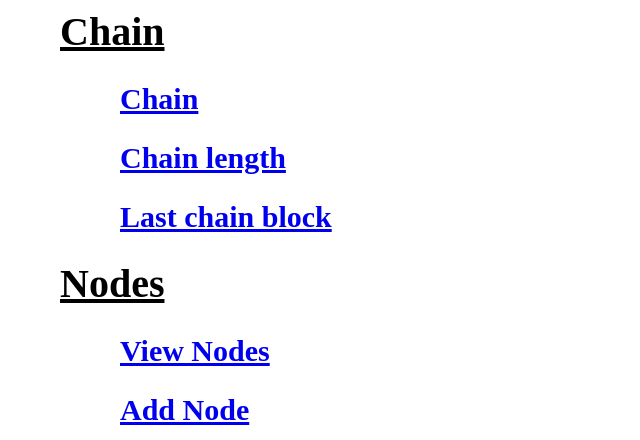
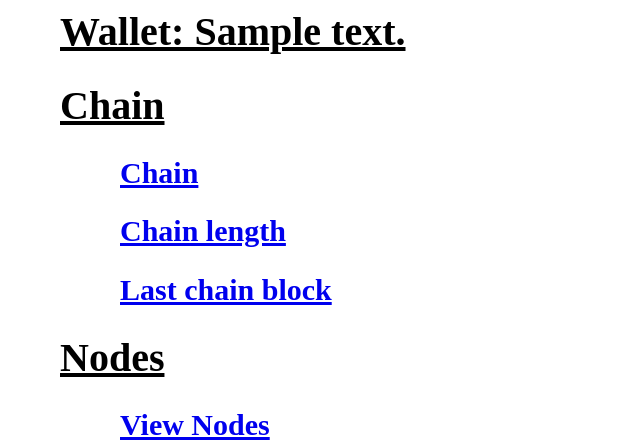
Before and after one commit to ramonus/bchain, a Flask app: template templates/index.html in a window 1280 px wide. Shown: the top 440 px of the page, without its empty margins (0-640 px from the left). Run offline with Flask 2, Linux system fonts and the light colour scheme; the template is opened without the code that fills it: most values are stand-ins (such as "Sample title", 1, 10 or a date in 2020); parts of the project's set-up code (start-up, migrations or seed data) failed here and were passed over.

Commit message:
Minor fix

```diff
--- a/server.py
+++ b/server.py
@@ -310,7 +310,7 @@ This section will be a test gui to simplify debugging
 
 @app.route("/")
 def root():
-    return render_template('index.html')
+    return render_template('index.html',wallet=blockchain.wallet)
 
 @app.route("/new_transaction")
 def ntransaction():
--- a/templates/index.html
+++ b/templates/index.html
@@ -11,6 +11,7 @@
         </style>
     </head>
     <body style="font-size:20px">
+        <h1>Wallet: {{wallet['address']}}</h1>
         <h1>Chain</h1>
         <h2><a href="/chain">Chain</a></h2>
         <h2><a href="/chain/length">Chain length</a></h2>
```
